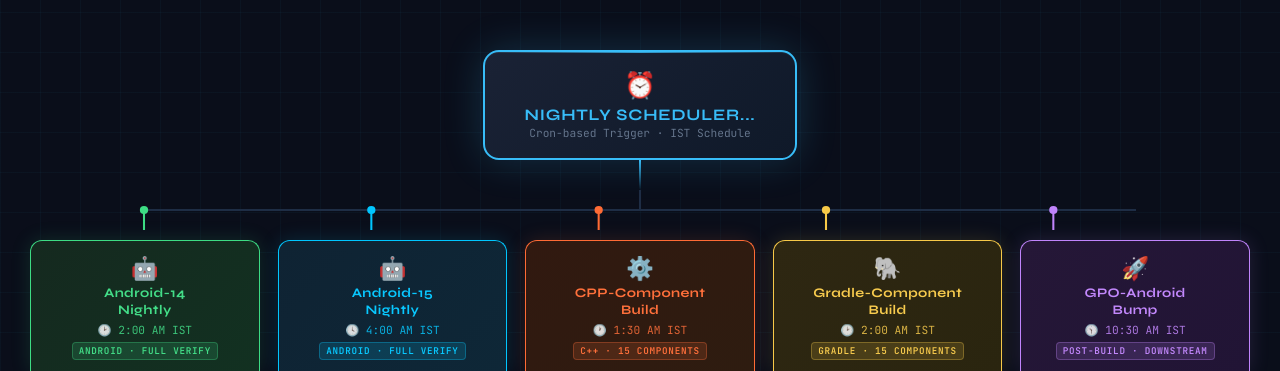
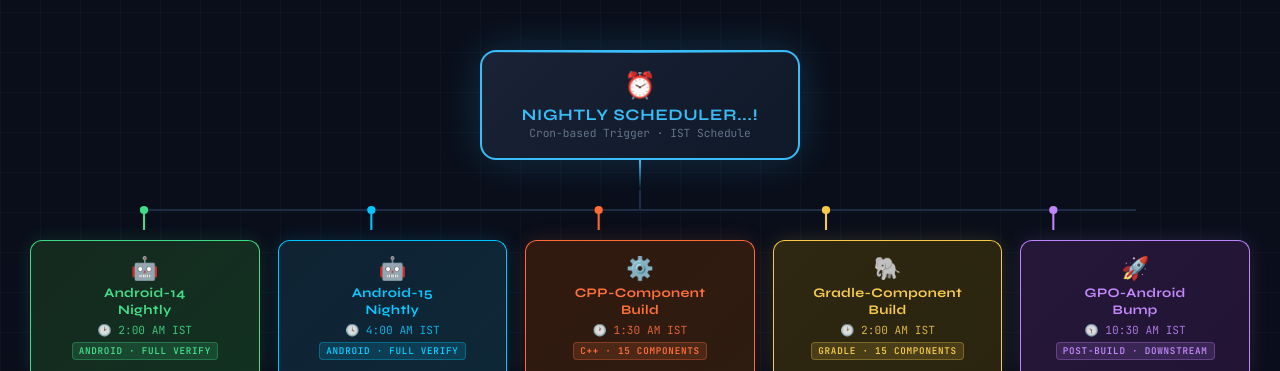
Before and after one commit to nsrk1995/devops_project, a Flask app: page / in a window 1280 px wide. Shown: the part 108-479 px from the top of the page. Run offline with Flask 3, Linux system fonts and the light colour scheme.

Commit message:
Update nightly-build-flow.html

```diff
--- a/app/templates/nightly-build-flow.html
+++ b/app/templates/nightly-build-flow.html
@@ -418,7 +418,7 @@
   <div class="trigger-block">
     <div class="trigger-main">
       <div class="icon">⏰</div>
-      <div class="label">NIGHTLY SCHEDULER...</div>
+      <div class="label">NIGHTLY SCHEDULER...!</div>
       <div class="sublabel">Cron-based Trigger · IST Schedule</div>
     </div>
     <div class="v-line" style="height:30px;"></div>
```
